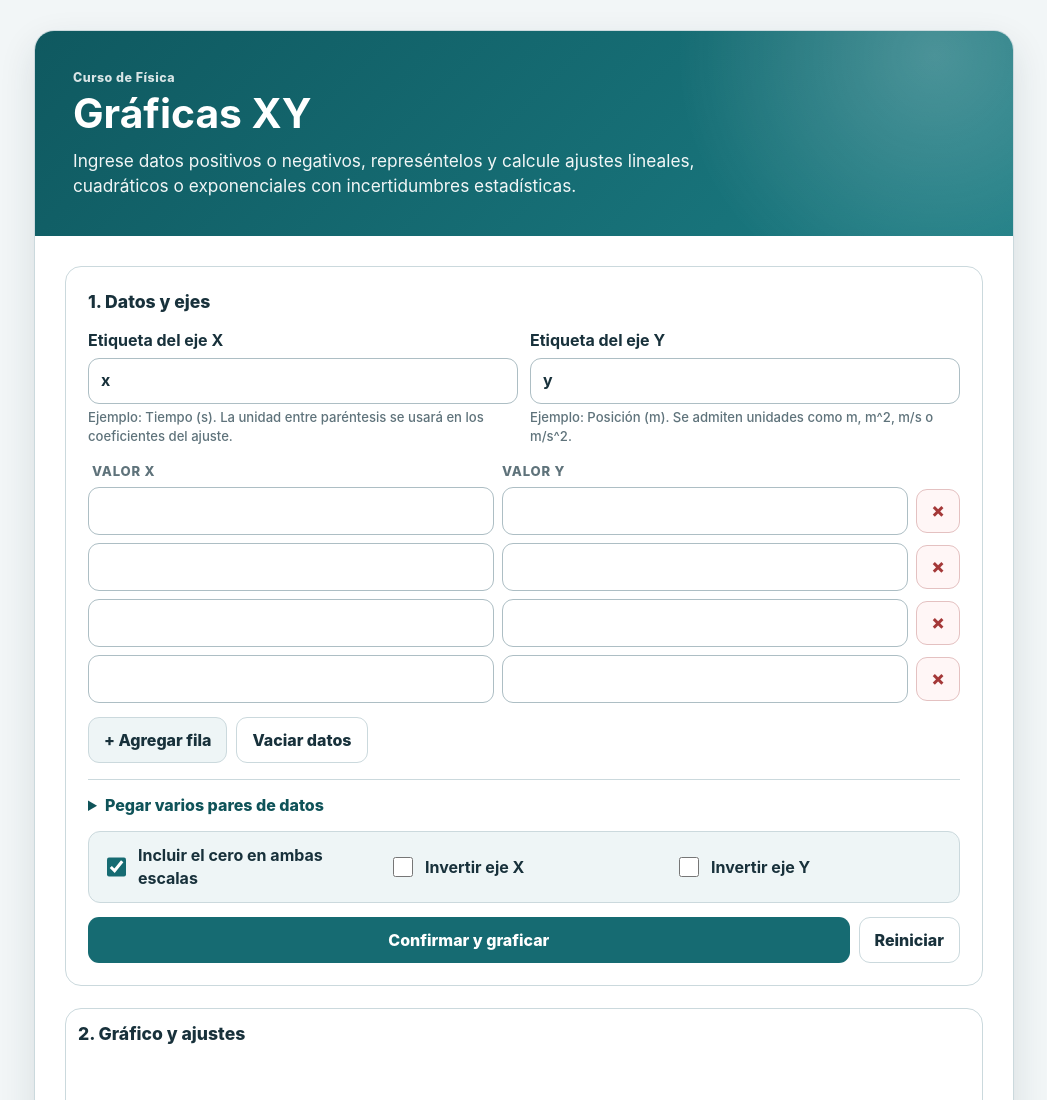
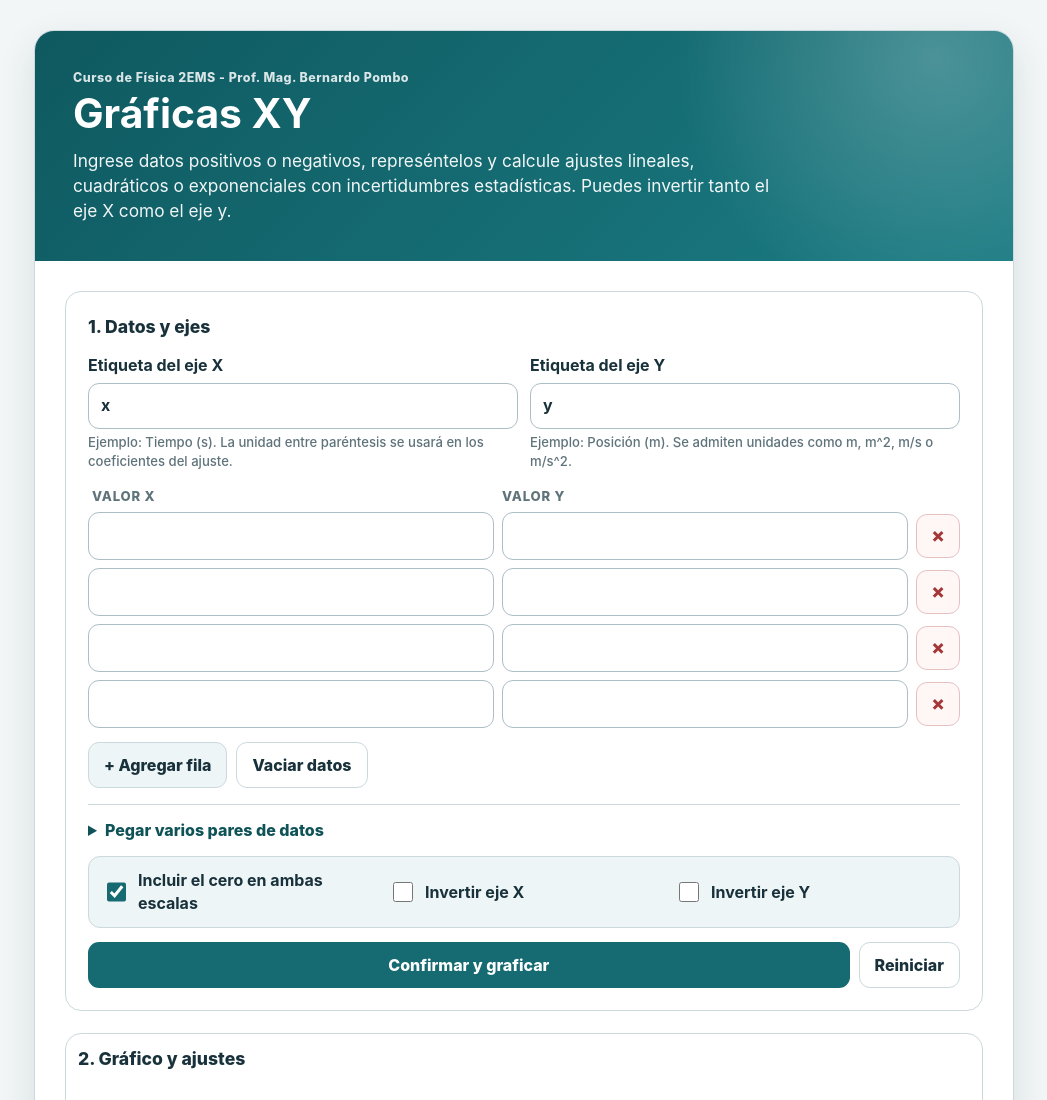
Before and after one commit to Faraday33/plotxy, a plain HTML site: page index.html in a window 1280 px wide. Shown: the top 1100 px of the page, without its empty margins (116-1163 px from the left). Drawn offline with Linux system fonts and the light colour scheme.

Commit message:
Add files via upload

```diff
--- a/index.html
+++ b/index.html
@@ -518,11 +518,12 @@
 
   <div class="pxy-shell">
     <header class="pxy-header">
-      <p class="pxy-kicker">Curso de Física</p>
+      <p class="pxy-kicker">Curso de Física 2EMS - Prof. Mag. Bernardo Pombo</p>
       <h2>Gráficas XY</h2>
       <p class="pxy-subtitle">
         Ingrese datos positivos o negativos, represéntelos y calcule ajustes lineales,
         cuadráticos o exponenciales con incertidumbres estadísticas.
+        Puedes invertir tanto el eje X como el eje y.
       </p>
     </header>
 
```
